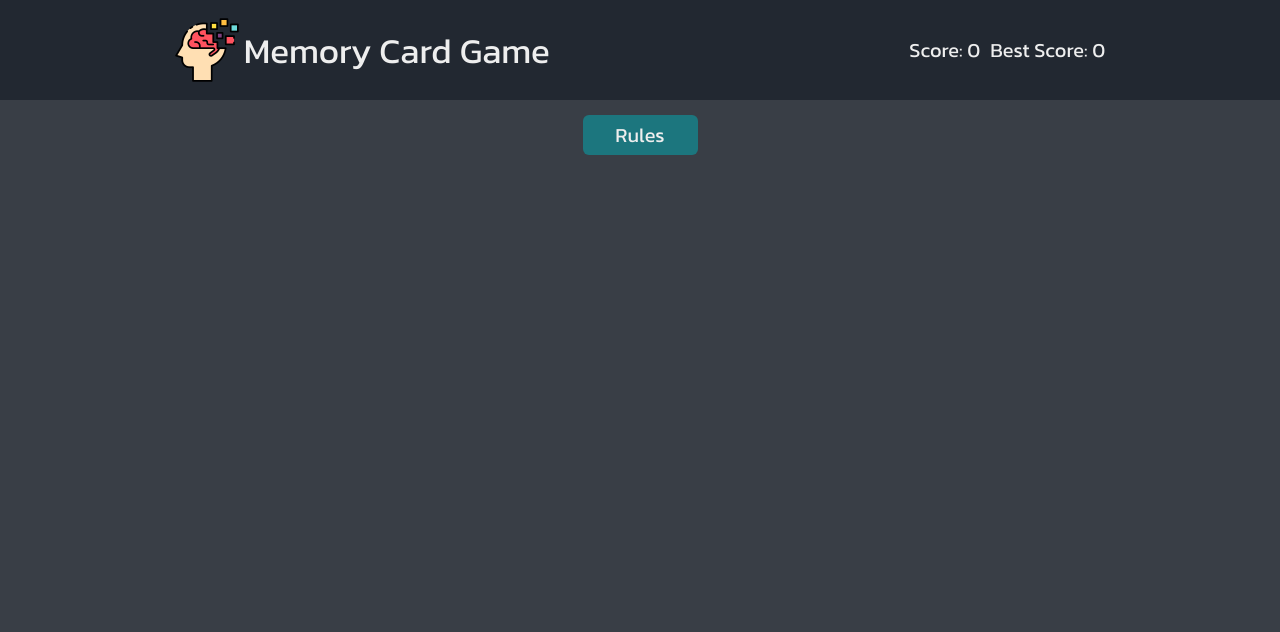
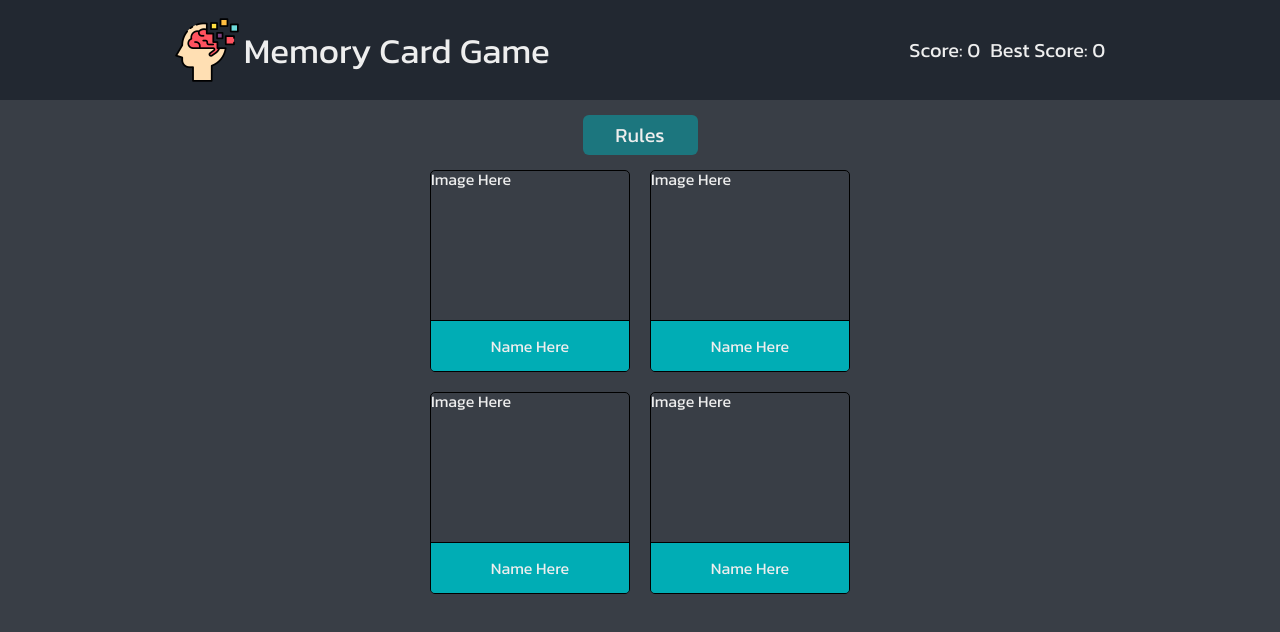
Before and after one commit to ealvara6/Poke-Mem, a React (Vite) app: page / in a window 1280 px wide. Shown: the top 632 px of the page. Built offline with nearby package versions, Linux system fonts and the light colour scheme.

Commit message:
Add main content section

```diff
--- a/src/App.jsx
+++ b/src/App.jsx
@@ -1,6 +1,7 @@
 import Header from './Header'
+import GameInfo from './GameInfo'
+import MainContent from './MainContent'
 import './App.scss'
-import GameInfo from './GameInfo'
 
 const App = () => {
 
@@ -8,6 +9,7 @@ const App = () => {
     <>
     <Header />
     <GameInfo />
+    <MainContent />
     </>
   )
 }
--- a/src/App.scss
+++ b/src/App.scss
@@ -49,6 +49,7 @@
     font-size: 20px;
     @media (max-width: 590px) {
       flex-direction: column;
+      align-items: flex-start;
     }
   }
 
@@ -76,3 +77,46 @@ button:hover {
 button:active {
   transform: none;
 }
+
+.main-content {
+  display: flex;
+  flex-grow: 1;
+  justify-content: center;
+}
+
+.cards {
+  display: grid;
+  grid-template-columns: repeat(auto-fit, 200px);
+  grid-template-rows: repeat(2, min-content);
+  justify-content: center;
+  gap: 20px;
+  width: 500px;
+  margin: 0px 15px;
+}
+
+.card {
+  display: flex;
+  flex-direction: column;
+  border: 1px solid black;
+  // width: 170px;
+  height: 200px;
+  border-radius: 5px;
+  overflow: hidden;
+
+  .img{
+    flex-grow: 1;
+  }
+
+  .img {
+    border-bottom: 1px solid black;
+
+  }
+
+  .name {
+    display: flex;
+    justify-content: center;
+    align-items: center;
+    background-color: colors.$teal;
+    height: 50px;
+  }
+}
--- /dev/null
+++ b/src/Card.jsx
@@ -0,0 +1,12 @@
+const Card = () => {
+  return (
+    <div className="card">
+      <div className="img">Image Here</div>
+      <div className="name">
+        <div>Name Here</div>
+      </div>
+    </div>
+  )
+}
+
+export default Card;
--- /dev/null
+++ b/src/Cards.jsx
@@ -0,0 +1,15 @@
+import Card from "./Card";
+
+const cardsArr = ['data1', 'data2', 'data3', 'data4'];
+
+const Cards = () => {
+  const cards = cardsArr.map((card, index) => <Card key={index} /> );
+
+  return (
+    <div className="cards">
+      {cards}
+    </div>
+  )
+}
+
+export default Cards;
--- /dev/null
+++ b/src/MainContent.jsx
@@ -0,0 +1,11 @@
+import Cards from "./Cards";
+
+const MainContent = () => {
+  return (
+    <section className="main-content">
+      <Cards />
+    </section>
+  )
+}
+
+export default MainContent;
```
Also changed, not shown: src/assets/github-logo.svg (added).
